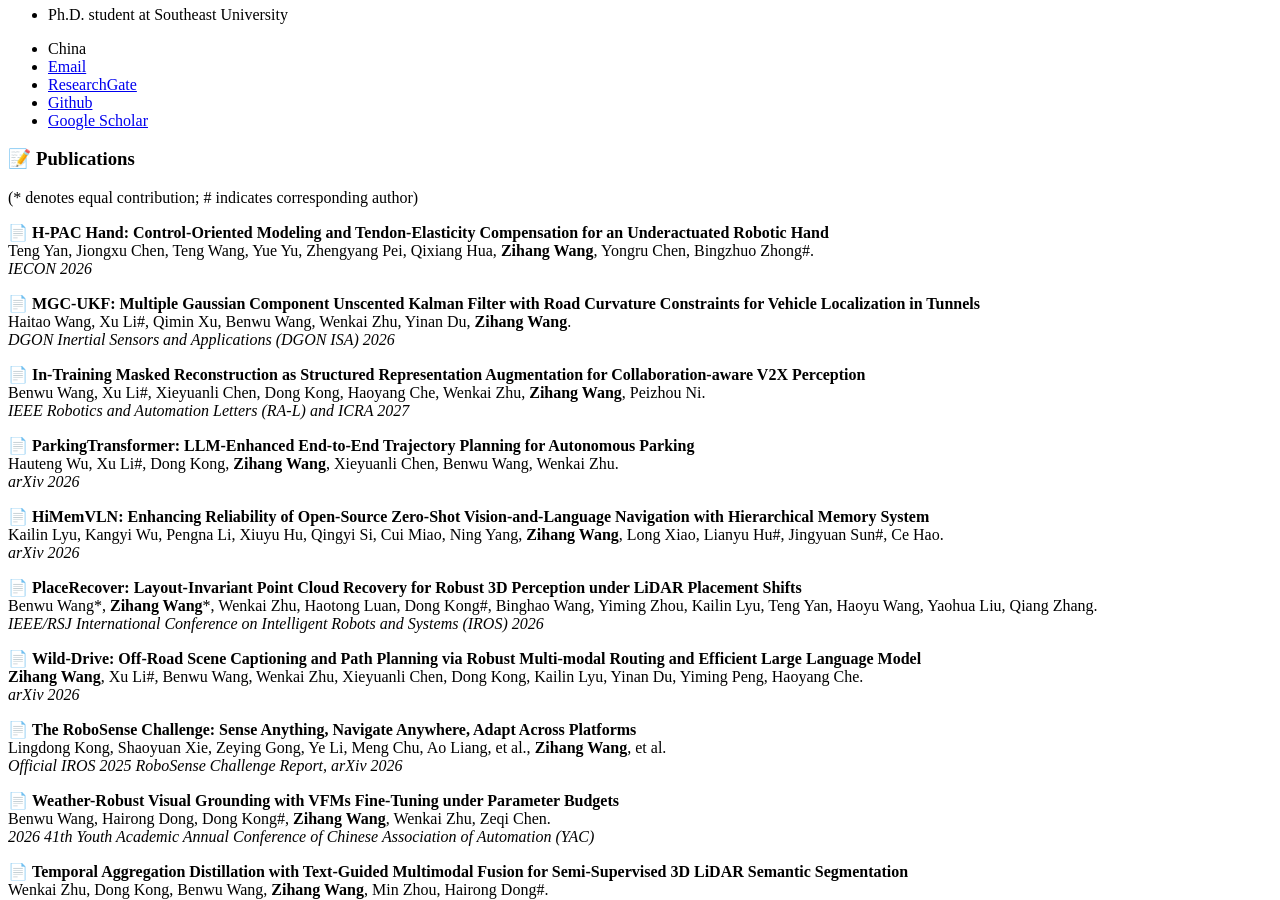
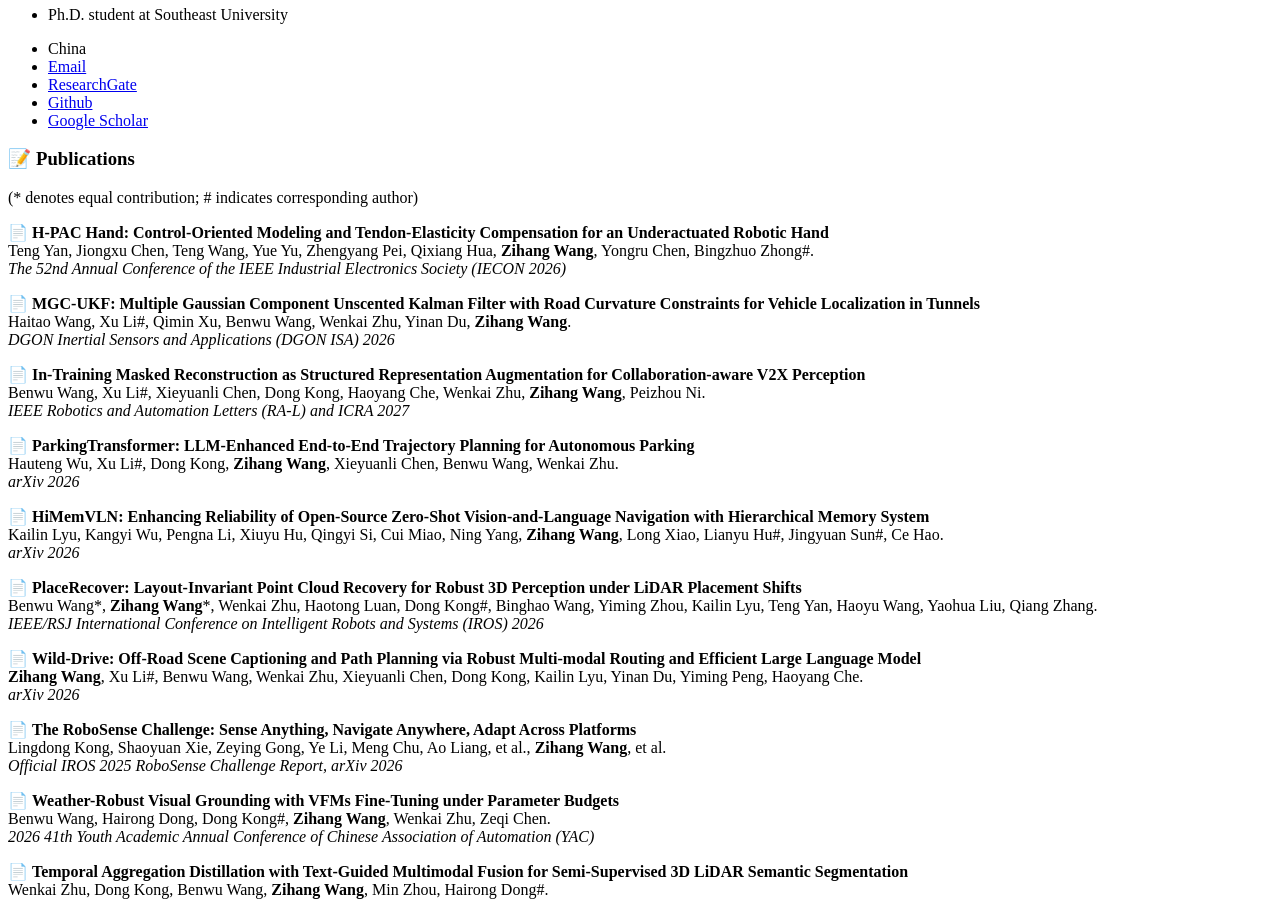
Before and after one commit to wangzihanggg/wangzihanggg.github.io, a Jekyll site: the page built from _pages/includes/pub.md, in a window 1280 px wide and 900 px high, scrolled down 344 px. Built offline with Jekyll 4.4.1, drawn with Linux system fonts in a browser that asks for light colours; our own code applies the rules of GitHub Pages for plain Markdown files.

Commit message:
Update conference name for H-PAC Hand publication

```diff
--- a/_pages/includes/pub.md
+++ b/_pages/includes/pub.md
@@ -8,7 +8,7 @@
 <p> 📄
   <strong>H-PAC Hand: Control-Oriented Modeling and Tendon-Elasticity Compensation for an Underactuated Robotic Hand</strong><br>
   Teng Yan, Jiongxu Chen, Teng Wang, Yue Yu, Zhengyang Pei, Qixiang Hua, <strong>Zihang Wang</strong>, Yongru Chen, Bingzhuo Zhong#.<br>
-  <em>IECON 2026</em>
+  <em>The 52nd Annual Conference of the IEEE Industrial Electronics Society (IECON 2026)</em>
 </p>
 
 <p> 📄
```
